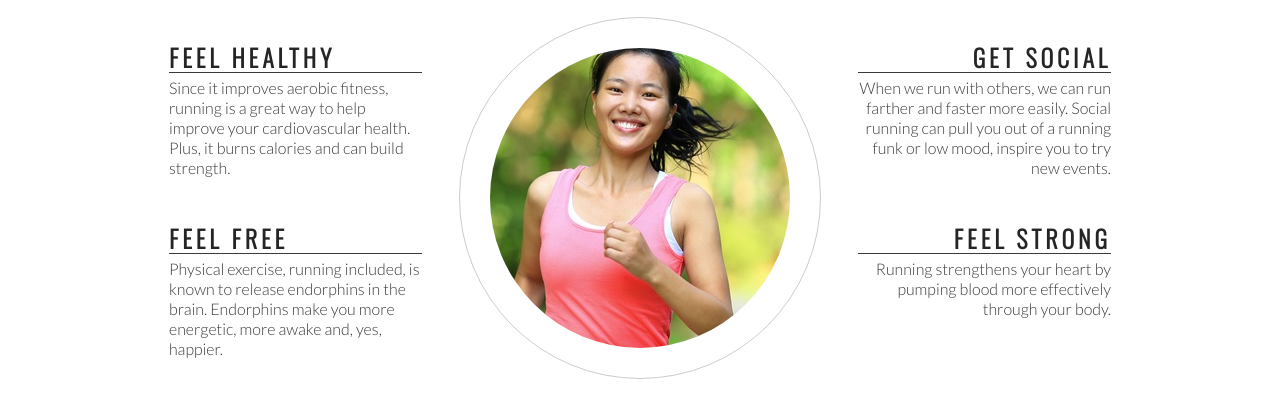
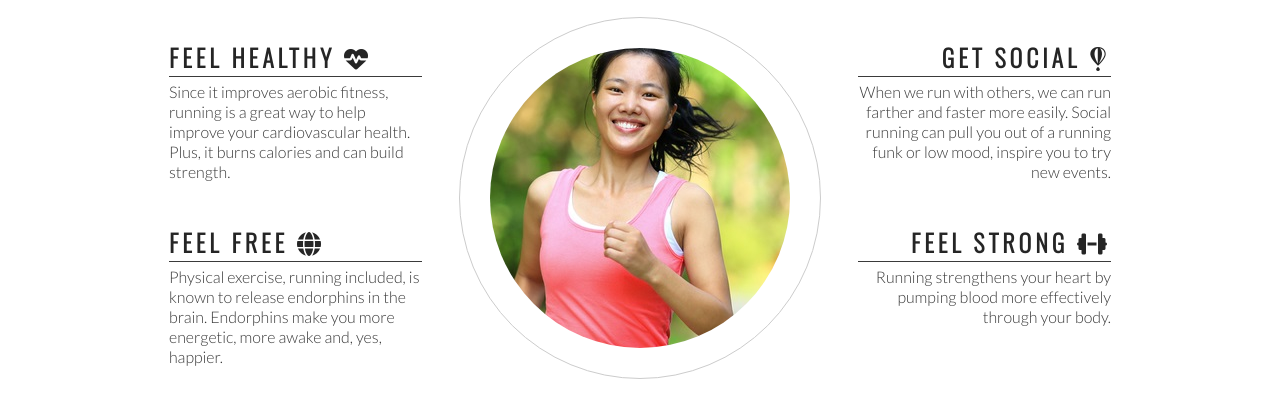
Before and after one commit to fionatreacy/Love-Running, a plain HTML site: page index.html in a window 1280 px wide. Shown: the part 764-1182 px from the top of the page. Drawn offline with nearby package versions, Linux system fonts and the light colour scheme.

Commit message:
add icons

```diff
--- a/index.html
+++ b/index.html
@@ -42,7 +42,7 @@
         <h2 id="welcome">Why Love Running With Us?</h2>
         <div id="left-about">
             <div class="left-about-heading">
-                <h2>Feel Healthy</h2>
+                <h2>Feel Healthy <i class="fas fa-heartbeat"></i> </h2>
                 <hr>
                 <p>
                     Since it improves aerobic fitness, running is a great way to help improve your cardiovascular
@@ -50,7 +50,7 @@
                 </p>
             </div>
             <div class="left-about-heading">
-                <h2>Feel Free</h2>
+                <h2>Feel Free <i class="fas fa-globe"></i> </h2>
                 <hr>
                 <p>
                     Physical exercise, running included, is known to release endorphins in the brain. Endorphins make
@@ -60,7 +60,7 @@
         </div>
         <div id="right-about">
             <div class="right-about-heading">
-                <h2>Get Social</h2>
+                <h2>Get Social <i class="fab fa-fly"></i></h2>
                 <hr>
                 <p>
                     When we run with others, we can run farther and faster more easily. Social running can pull you out
@@ -68,7 +68,7 @@
                 </p>
             </div>
             <div class="right-about-heading">
-                <h2>Feel Strong</h2>
+                <h2>Feel Strong <i class="fas fa-dumbbell"></i></h2>
                 <hr>
                 <p>
                     Running strengthens your heart by pumping blood more effectively through your body.
@@ -87,6 +87,8 @@
     <footer>
         social links
     </footer>
+
+    <script src="https://kit.fontawesome.com/70e29d2000.js" crossorigin="anonymous"></script>
 </body>
 
 </html>
```
